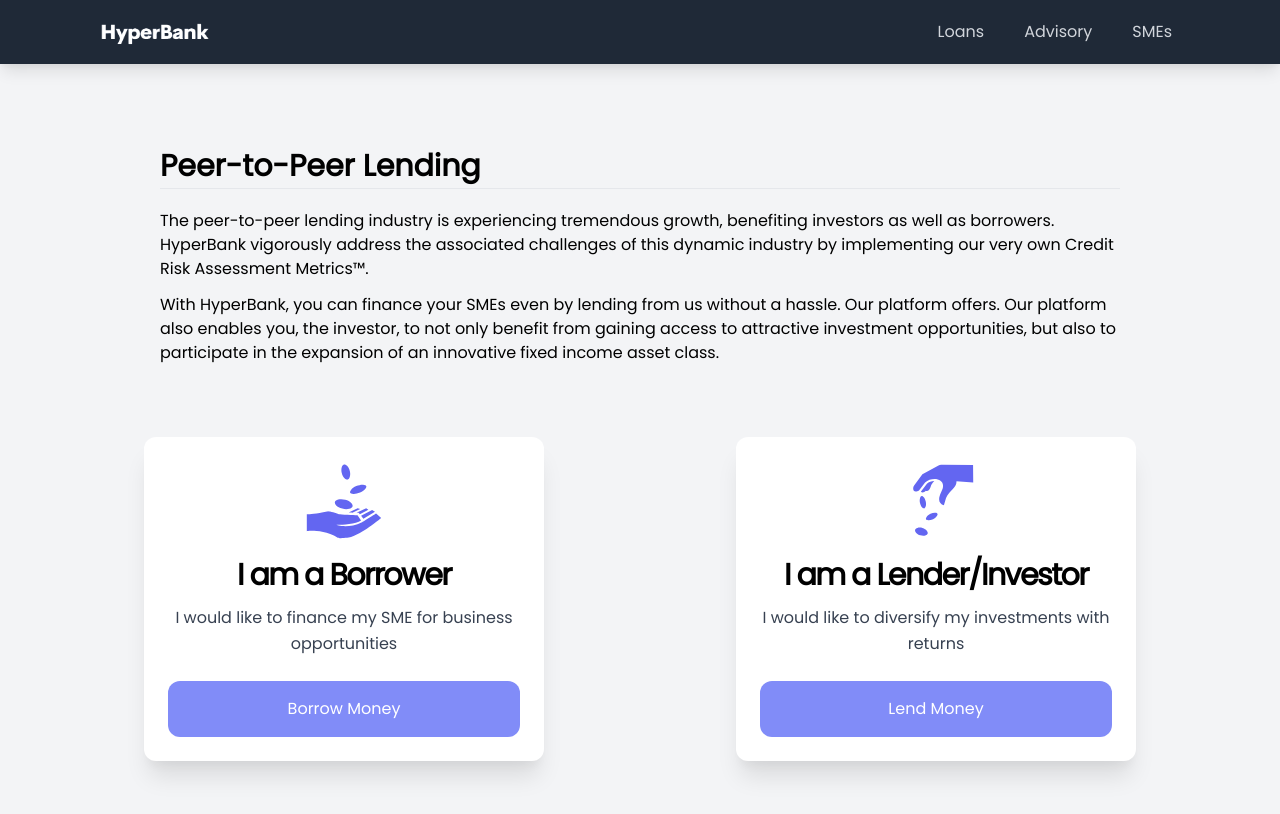
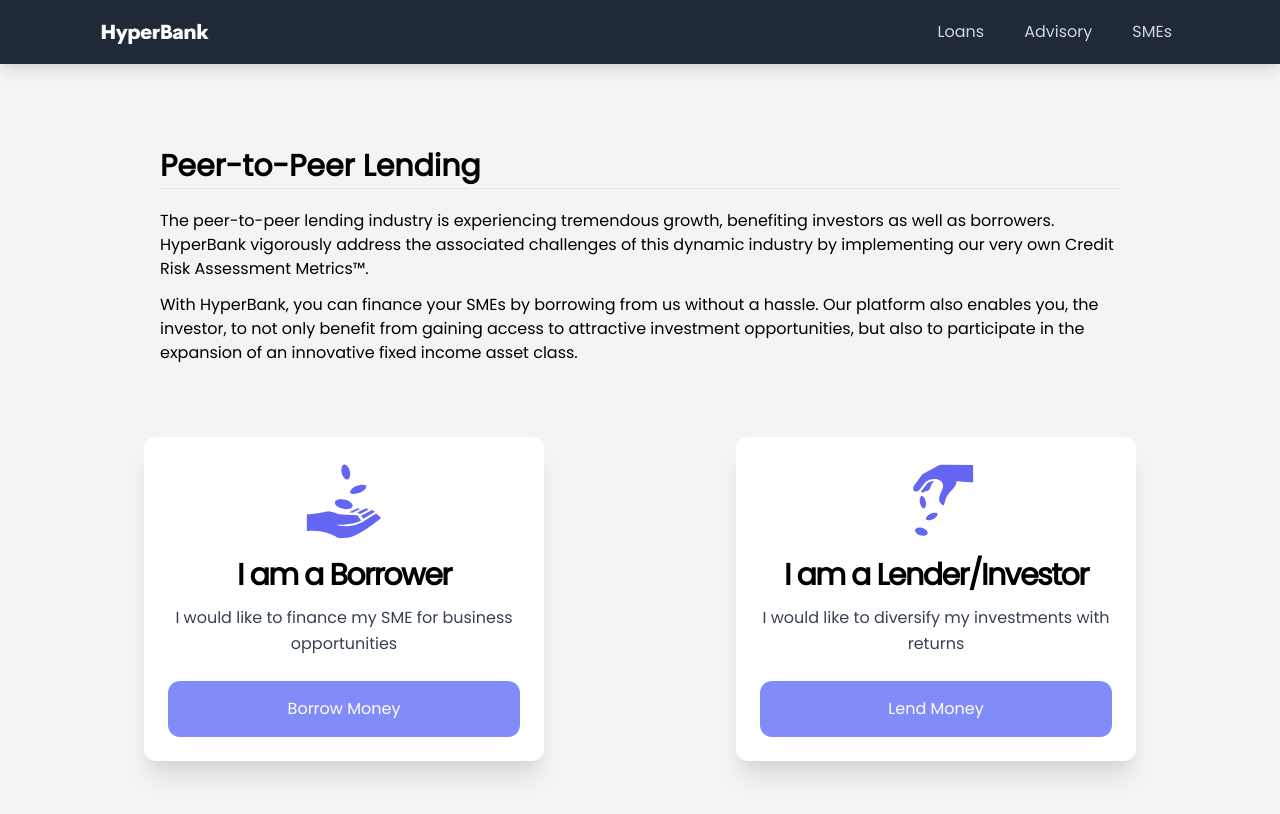
Before and after one commit to seanisoverhere/is419-hyperbank, a React (Create React App) app: page /lending in a window 1280 px wide. Shown: the top 814 px of the page. Built offline with nearby package versions, Linux system fonts and the light colour scheme.

Commit message:
fix typo

```diff
--- a/src/components/Lending/BorrowForm.js
+++ b/src/components/Lending/BorrowForm.js
@@ -59,7 +59,7 @@ const BorrowForm = () => {
                     type="text"
                     id="user-info-phone"
                     className="mb-4 rounded-lg border-transparent flex-1 appearance-none border border-gray-300 w-full py-2 px-4 bg-white text-gray-700 placeholder-gray-400 shadow-sm text-base focus:outline-none focus:ring-2 focus:ring-purple-600 focus:border-transparent"
-                    placeholder="Business Phone NUmber"
+                    placeholder="Business Phone Number"
                   />
                 </div>
                 <div className="relative">
--- a/src/components/Lending/Lending.js
+++ b/src/components/Lending/Lending.js
@@ -6,24 +6,23 @@ import { GiPayMoney, GiReceiveMoney } from "react-icons/gi";
 import BorrowForm from "./BorrowForm";
 
 const Lending = () => {
-
-  let [isOpen, setIsOpen] = useState(false)
-  let [isOpen2, setIsOpen2] = useState(false)
+  let [isOpen, setIsOpen] = useState(false);
+  let [isOpen2, setIsOpen2] = useState(false);
 
   function closeModal() {
-    setIsOpen(false)
+    setIsOpen(false);
   }
 
   function openModal() {
-    setIsOpen(true)
+    setIsOpen(true);
   }
 
   function openModal2() {
-    setIsOpen2(true)
+    setIsOpen2(true);
   }
 
   function closeModal2() {
-    setIsOpen2(false)
+    setIsOpen2(false);
   }
 
   return (
@@ -42,11 +41,11 @@ const Lending = () => {
             implementing our very own Credit Risk Assessment Metrics™.
           </p>
           <p className="text-md">
-            With HyperBank, you can finance your SMEs even by lending from us
-            without a hassle. Our platform offers. Our platform also enables
-            you, the investor, to not only benefit from gaining access to
-            attractive investment opportunities, but also to participate in the
-            expansion of an innovative fixed income asset class.
+            With HyperBank, you can finance your SMEs by borrowing from us
+            without a hassle. Our platform also enables you, the investor, to
+            not only benefit from gaining access to attractive investment
+            opportunities, but also to participate in the expansion of an
+            innovative fixed income asset class.
           </p>
         </div>
       </div>
@@ -214,7 +213,8 @@ const Lending = () => {
                 </Dialog.Title>
                 <div className="mt-2">
                   <p className="text-sm text-gray-500">
-                    If you'd like to be an investor, drop us an email at hello@hyperbank.com and we will get in touch with you!
+                    If you'd like to be an investor, drop us an email at
+                    hello@hyperbank.com and we will get in touch with you!
                   </p>
                 </div>
 
```
